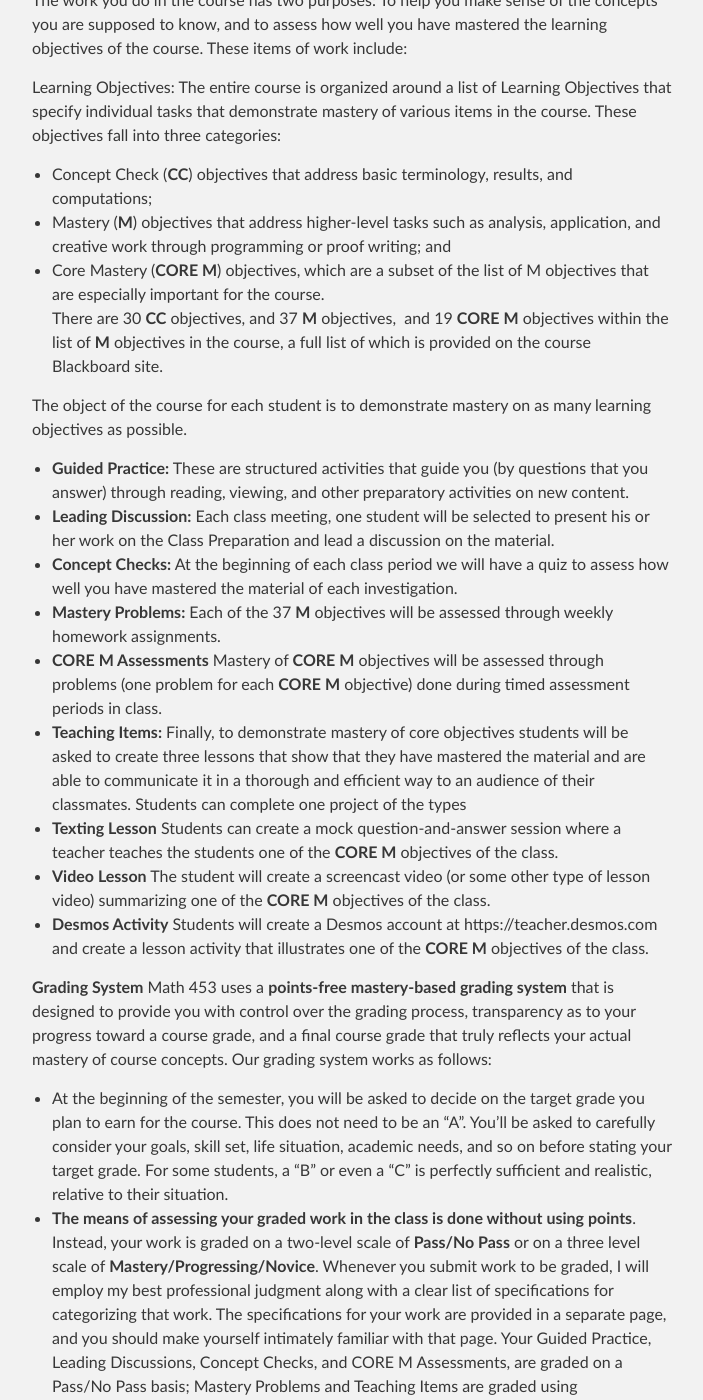
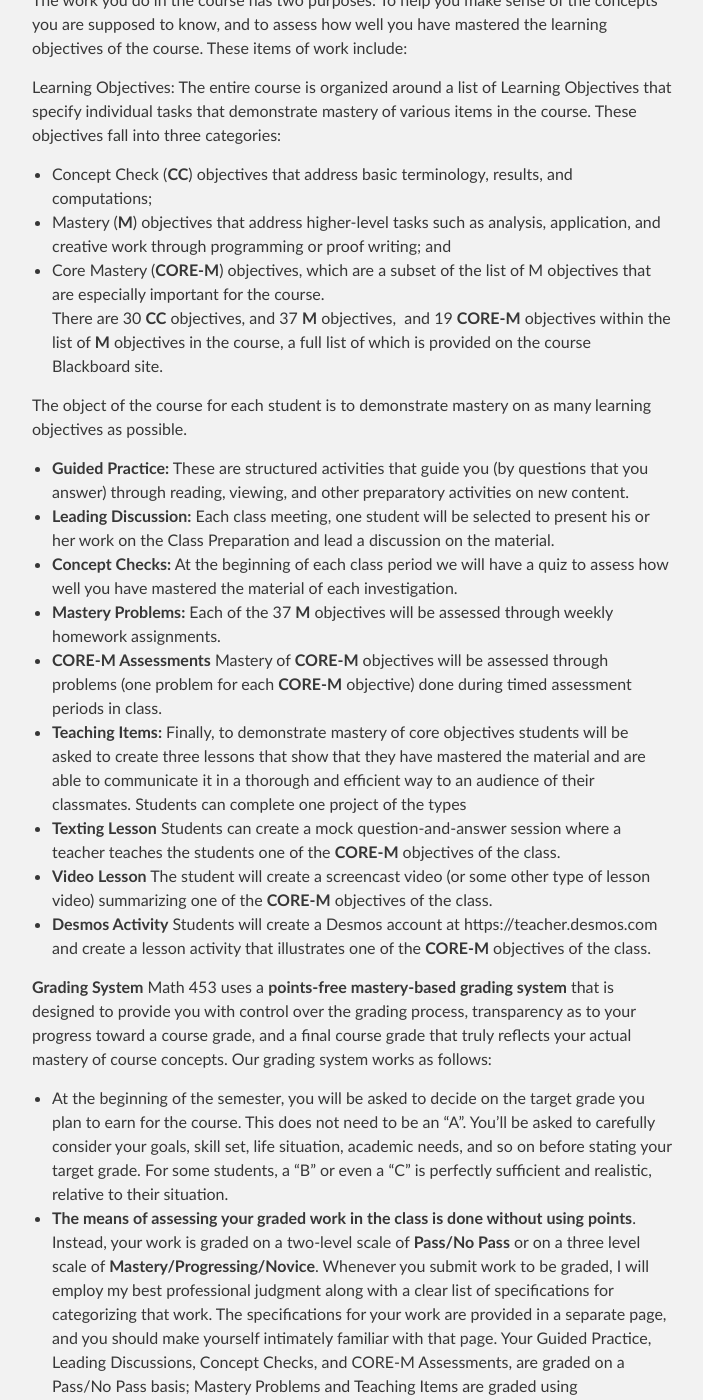
Before and after one commit to sergeballif/NSC-Math-453, a Jekyll site: the page built from Syllabus.md, in a window 1280 px wide and 1400 px high, scrolled down 1556 px. Shown: the whole window, without its empty margins (288-991 px from the left). Built offline with Jekyll 4.4.1, drawn with Linux system fonts in a browser that asks for light colours; some of the changed text lies outside the part shown.

Commit message:
Update Syllabus.md

```diff
--- a/Syllabus.md
+++ b/Syllabus.md
@@ -29,8 +29,8 @@ Learning Objectives: The entire course is organized around a list of Learning Ob
 
 + Concept Check (__CC__) objectives that address basic terminology, results, and computations;
 + Mastery (__M__) objectives that address higher­-level tasks such as analysis, application, and creative work  through programming or proof writing; and
-+ Core Mastery (__CORE ­M__) objectives, which are a subset of the list of M objectives that are especially important for the course.
-There are 30 __CC__  objectives, and 37 __M__ objectives, ­­ and 19 __CORE ­M__ objectives within the list of __M__ objectives in the course, a full list of which is provided on the course Blackboard site.
++ Core Mastery (__CORE-M__) objectives, which are a subset of the list of M objectives that are especially important for the course.
+There are 30 __CC__  objectives, and 37 __M__ objectives, ­­ and 19 __CORE-M__ objectives within the list of __M__ objectives in the course, a full list of which is provided on the course Blackboard site.
 
 The object of the course for each student is to demonstrate mastery on as many learning objectives as possible.
 
@@ -38,20 +38,23 @@ The object of the course for each student is to demonstrate mastery on as many l
 * __Leading Discussion:__ Each class meeting, one student will be selected to present his or her work on the Class Preparation and lead a discussion on the material.
 * __Concept Checks:__ At the beginning of each class period we will have a quiz to assess how well you have mastered the material of each investigation.
 * __Mastery Problems:__ Each of the 37 __M__ objectives will be assessed through weekly homework assignments.
-* __CORE M Assessments__ Mastery of __CORE M__ objectives will be assessed through problems (one problem for each __CORE ­M__ objective) done during timed assessment periods in class.
+* __CORE-M Assessments__ Mastery of __CORE-M__ objectives will be assessed through problems (one problem for each __CORE-M__ objective) done during timed assessment periods in class.
 * __Teaching Items:__ Finally, to demonstrate mastery of core objectives students will be asked to create three lessons that show that they have mastered the material and are able to communicate it in a thorough and efficient way to an audience of their classmates. Students can complete one project of the types
- - __Texting Lesson__ Students can create a mock question-and-answer session where a teacher teaches the students one of the __CORE M__ objectives of the class.
- - __Video Lesson__ The student will create a screencast video (or some other type of lesson video) summarizing one of the __CORE M__ objectives of the class.
- - __Desmos Activity__ Students will create a Desmos account at https://teacher.desmos.com and create a lesson activity that illustrates one of the __CORE M__ objectives of the class.
+ - __Texting Lesson__ Students can create a mock question-and-answer session where a teacher teaches the students one of the __CORE-M__ objectives of the class.
+ - __Video Lesson__ The student will create a screencast video (or some other type of lesson video) summarizing one of the __CORE-M__ objectives of the class.
+ - __Desmos Activity__ Students will create a Desmos account at https://teacher.desmos.com and create a lesson activity that illustrates one of the __CORE-M__ objectives of the class.
 
 __Grading System__
 Math 453 uses a **points-free mastery-based grading system** that is designed to provide you with control over the grading process, transparency as to your progress toward a course grade, and a final course grade that truly reflects your actual mastery of course  concepts. Our grading system works as follows:
 
 * At the beginning of the semester, you will be asked to decide on the target grade you plan to earn for the course. This does not need to be an “A”. You’ll be asked to carefully consider your goals, skill set, life situation, academic needs, and so on before stating your target grade. For some students, a “B” or even a “C” is perfectly sufficient and realistic, relative to their situation.
-* **The means of assessing your graded work in the class is done without using points**. Instead, your work is graded on a two-level scale of **Pass/No Pass** or on a three level scale of **Mastery/Progressing/Novice**. Whenever you submit work to be graded, I will employ my best professional judgment along with a clear list of specifications for categorizing that work. The specifications for your work are provided in a separate page, and you should make yourself intimately familiar with that page. Your Guided Practice, Leading Discussions, Concept Checks, and CORE M Assessments, are graded on a Pass/No Pass basis; Mastery Problems and Teaching Items are graded using Mastery/Progressing/Novice designations.
+* **The means of assessing your graded work in the class is done without using points**. Instead, your work is graded on a two-level scale of **Pass/No Pass** or on a three level scale of **Mastery/Progressing/Novice**. Whenever you submit work to be graded, I will employ my best professional judgment along with a clear list of specifications for categorizing that work. The specifications for your work are provided in a separate page, and you should make yourself intimately familiar with that page. Your Guided Practice, Leading Discussions, Concept Checks, and CORE-M Assessments, are graded on a Pass/No Pass basis; Mastery Problems and Teaching Items are graded using Mastery/Progressing/Novice designations.
 * The grade you earn at the end of the semester is determined by counting the number of items in each category that you complete at an acceptable level . There are no points involved and no statistical or numerical calculations.
 
 The table for determining your grade is given below. For reference: there are a total of 37 __M__ objectives, 19 of which are considered __CORE__ and 16 of which are outside the core. Also, there will be 12 Concept Checks, each of which will be assessed twice, 24 guided practice assignments, and 3 Teaching Items. “Pass” means the following:
+
+
+
 
 For Class Preparation, you receive a mark of Pass if (and only if) each item you are asked to submit
 provides evidence of a good­faith effort to give a correct answer. If you are asked to present your work, a
```
